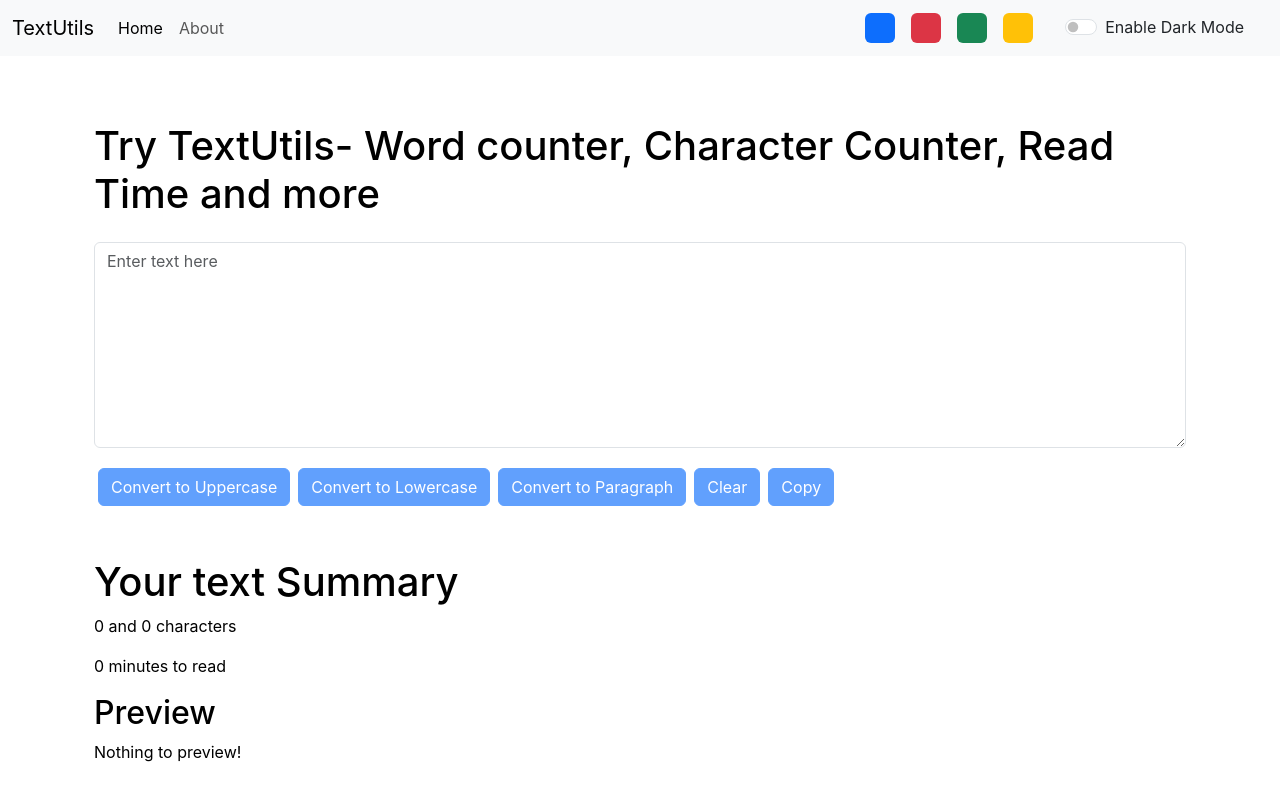
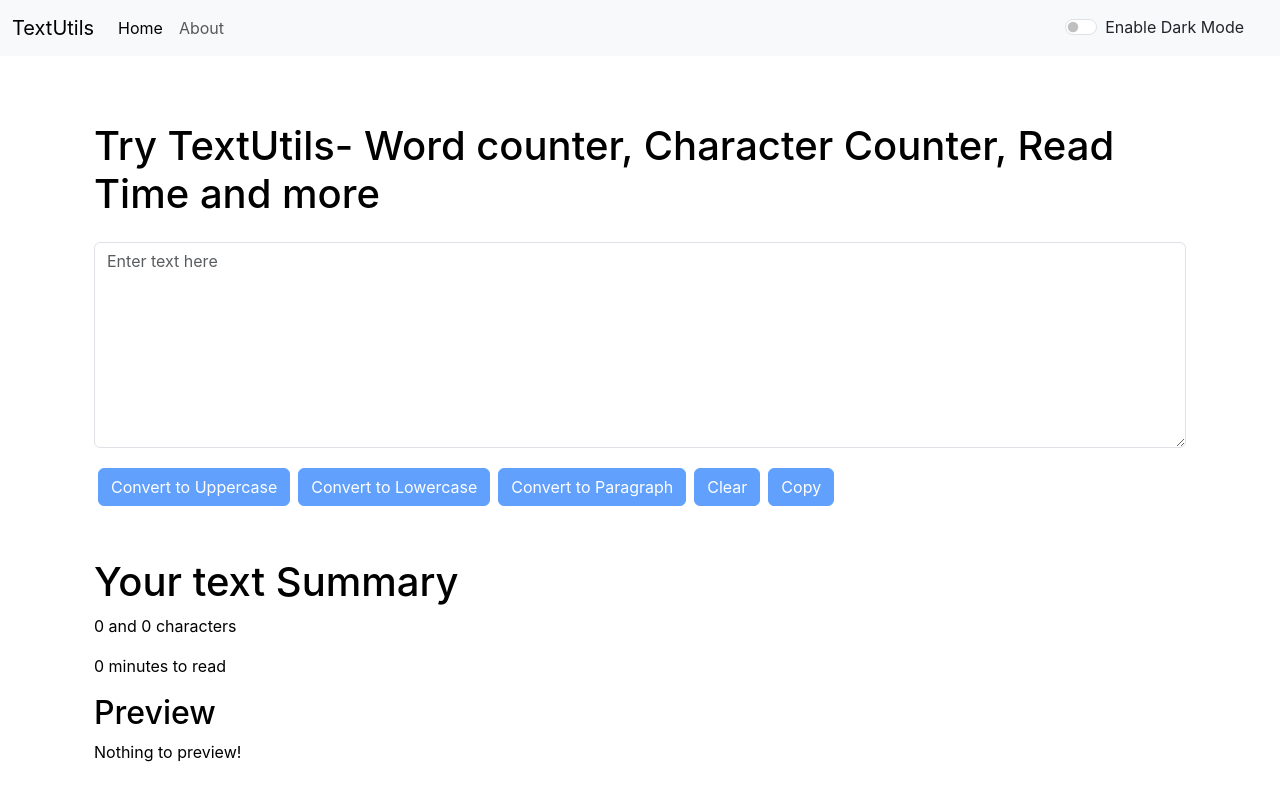
Before and after one commit to BPratyus/TextUtils, a React (Create React App) app: page / in a window 1280 px wide. Shown: the top 800 px of the page. Built offline with nearby package versions, Linux system fonts and the light colour scheme.

Commit message:
Revert "added feature- themes"
This reverts commit 1ebadefe1b3a1dee3d97880cff951e94c1bc1871.

```diff
--- a/src/App.js
+++ b/src/App.js
@@ -26,17 +26,7 @@ function App() {
     },1500);
   }
 
-  const removeodyClasses = ()=>{
-    document.body.classList.remove('bg-light')
-    document.body.classList.remove('bg-dark')
-    document.body.classList.remove('bg-warning')
-    document.body.classList.remove('bg-danger')
-    document.body.classList.remove('bg-success')
-  }
-  const toggleMode = (cls)=>{
-    console.log(cls);
-    removeodyClasses();
-    document.body.classList.add('bg-'+cls)
+  const toggleMode = ()=>{
     if(mode==='light'){
       setmode('dark');
       document.body.style.backgroundColor = '#1e1f24'
--- a/src/components/Navbar.js
+++ b/src/components/Navbar.js
@@ -20,15 +20,8 @@ export default function Navbar(props) { //props are read-only and can be any obj
             <Link className="nav-link" to="/about">About</Link>
           </li>
         </ul>
-        <div className="d-flex">
-          <button className="btn bg-primary rounded mx-2" onClick={()=>props.toggleMode('primary')} style={{height:'30px', width:'30px', cursor:'pointer'}}></button>
-          <button className="btn bg-danger rounded mx-2" onClick={()=>props.toggleMode('danger')} style={{height:'30px', width:'30px', cursor:'pointer'}}></button>
-          <button className="btn bg-success rounded mx-2" onClick={()=>props.toggleMode('success')} style={{height:'30px', width:'30px', cursor:'pointer'}}></button>
-          <button className="btn bg-warning rounded mx-2" onClick={()=>props.toggleMode('warning')} style={{height:'30px', width:'30px', cursor:'pointer'}}></button>
-          {/* On Click needs function not fn call */}
-        </div>
         <div className={`form-check form-switch mx-4 text-${props.mode==='light'?'dark':'light'}`}>
-          <input className="form-check-input" onClick={()=>{props.toggleMode(null)}} type="checkbox" role="switch" id="flexSwitchCheckDefault"/>
+          <input className="form-check-input" onClick={props.toggleMode} type="checkbox" role="switch" id="flexSwitchCheckDefault"/>
           <label className="form-check-label" htmlFor="flexSwitchCheckDefault">Enable Dark Mode</label>
         </div>
       </div>
```
